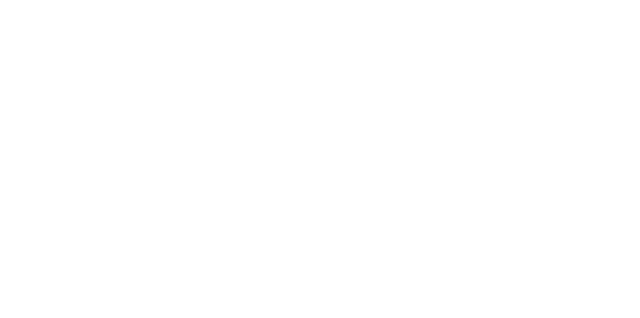
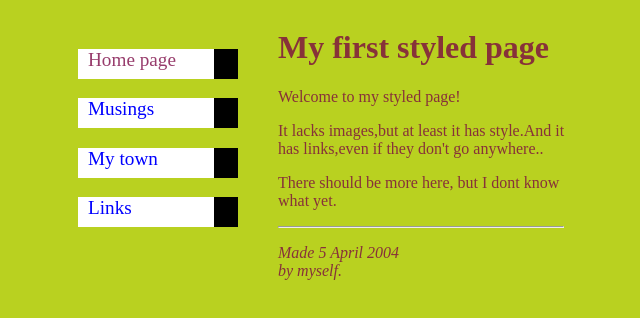
Before and after one commit to Rashmi968/One-Task, a plain HTML site: page 2.5 Css.html in a window 1280 px wide. Shown: the whole page, without its empty margins (222-862 px from the left). Drawn offline with Linux system fonts and the light colour scheme.

Commit message:
Update 2.5 Css.html

```diff
--- a/2.5 Css.html
+++ b/2.5 Css.html
@@ -4,8 +4,100 @@
     <meta charset="UTF-8">
     <meta name="viewport" content="width=device-width, initial-scale=1.0">
     <title>Document</title>
+    <style>
+        .box1{
+            position:absolute;
+            left: 500px;
+        }
+        h1{
+            color:#780341c5;
+        }
+        p{
+            color:#780341c5;
+        }
+        .home{
+            background-color: white;
+            width:150px;
+            height:30px;
+            font-size:larger;
+            padding-left: 10px;
+            background-image: linear-gradient(to right, white 0%,white 85%,black 15%,black 100%);
+
+        }
+        .mus{
+            background-color: white;
+            width:150px;
+            height:30px;
+            font-size:larger;
+            padding-left: 10px;
+            background-image: linear-gradient(to right, white 0%,white 85%,black 15%,black 100%);
+        }
+        .town{
+            background-color: white;
+            width:150px;
+            height:30px;
+            font-size:larger;
+            padding-left: 10px;
+            background-image: linear-gradient(to right, white 0%,white 85%,black 15%,black 100%);
+        }
+        .link{
+            background-color: white;
+            width:150px;
+            height:30px;
+            font-size:larger;
+            padding-left: 10px;
+            background-image: linear-gradient(to right, white 0%,white 85%,black 15%,black 100%);
+        }
+        .mus a{
+            text-decoration: none;
+            color: blue;
+        }
+        .town a{
+            text-decoration: none;
+            color: blue;
+        }
+        .link a{
+            text-decoration: none;
+            color: blue;
+        }
+        .home a{
+            text-decoration: none;
+            color:#780341c5;
+        }
+        .box2{
+            position: absolute;
+            left:300px;
+            top: 30px;
+        }
+
+    </style>
 </head>
-<body>
+<body bgcolor="#b9d120">
+    <div class="box1">
+        <h1>My first styled page</h1>
+        <p>Welcome to my styled page!</p>
+        <p>It lacks images,but at least it has style.And it<br> has links,even if they don't go anywhere..</p>
+        <p>There should be more here, but I dont know<br>what yet.</p>
+        <p><hr></p>
+
+
+        <p style="font-style: italic;">Made 5 April 2004<br>by myself.</q>
+    </div>
+
+    <div class="box2">
+        <div class="home">
+            <p><a href="">Home page</a></p>
+        </div>
+        <div class="mus">
+            <p><a href="">Musings</a></p>
+        </div>
+        <div class="town">
+            <p><a href="">My town</a></p>
+        </div>
+        <div class="link">
+            <p><a href="">Links</a></p>
+        </div>
+    </div>
 
 </body>
 </html>
```
